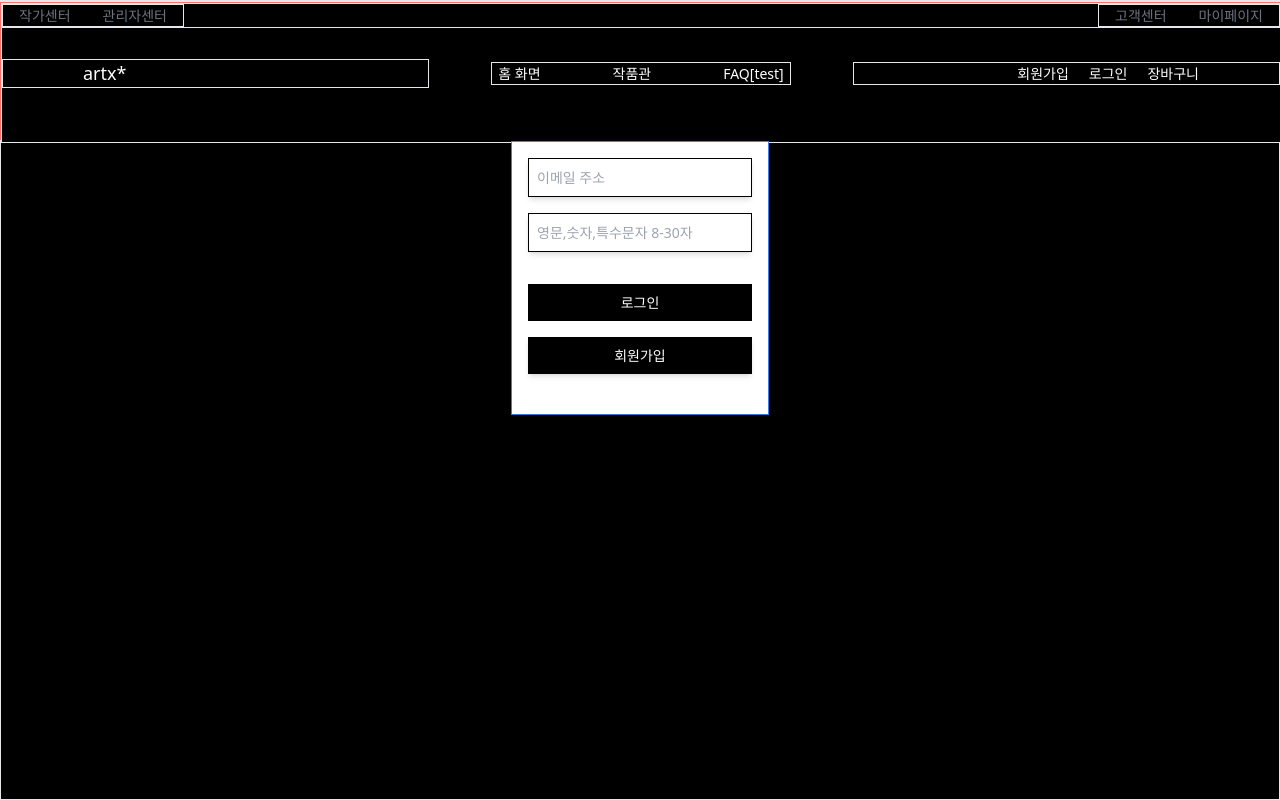
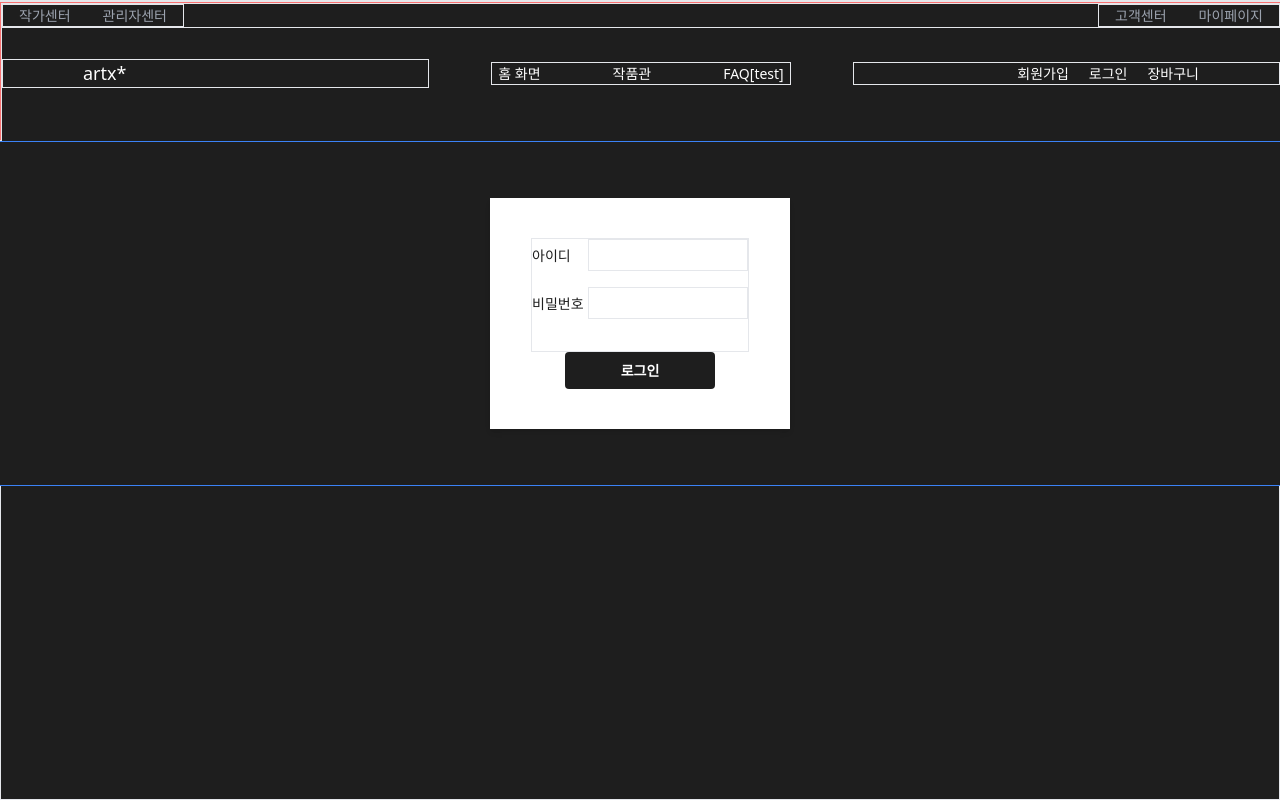
Before and after one commit to m-artx/artx-client, a React (Create React App) app: page /login in a window 1280 px wide. Built offline with nearby package versions, Linux system fonts and the light colour scheme.

Commit message:
ARTX-110 login page2

```diff
--- a/src/components/Header.jsx
+++ b/src/components/Header.jsx
@@ -69,7 +69,7 @@ function Header() {
     return (
         <div className=" w-screen max-w-[1300px] border border-red-400">
             {/* 작가센터, 관리자센터, 마이페이지 */}
-            <div className="absolute flex w-screen h-[25px] max-w-[1300px] justify-between border text-gray-500">
+            <div className="absolute flex w-screen h-[25px] max-w-[1300px] justify-between border text-gray-400">
                 <div className="flex border justify-end items-center ">
                         <Link to="/Artist">
                             <div className="px-4">작가센터</div>
--- a/src/components/shared/InputBox.jsx
+++ b/src/components/shared/InputBox.jsx
@@ -13,7 +13,7 @@ import { MdCheckCircle, MdCancel } from 'react-icons/md'; // 필요한 아이콘
 // isDuplicateChecking 중복 체크 결과값이 '완료'라면 글씨만 파란색으로, '중복확인'이라면 파란색 border로 바꿔준다
 
 function InputBox({ label, name, type, value, onChange, error, placeholder, onDuplicateCheck, isDuplicateChecking }) {
-    const errorMessageStyle = error === '완료' ? 'text-blue-500' : 'text-red-300';
+    const errorMessageStyle = error === '완료' ? 'text-blue-500' : 'text-red-400';
 
     return (
         <div className="mb- bg-white w-[300px]">
@@ -29,7 +29,7 @@ function InputBox({ label, name, type, value, onChange, error, placeholder, onDu
                     value={value}
                     onChange={onChange}
                     required
-                    placeholder={placeholder}
+                    // placeholder={placeholder}
                     autoComplete="new-password" // 경고해제용
                 />
                 {/* 중복체크박스 부분 */}
--- a/src/components/shared/Layout.jsx
+++ b/src/components/shared/Layout.jsx
@@ -4,13 +4,14 @@ import Header from '../Header';
 
 export default function Layout() {
    return (
-      <div className="flex flex-col items-center h-screen max-w-screen bg-black text-white  border-box font-sans border text-sm">
-         <div className="flex justify-center h-[140px] max-w-[1500px] min-h-[140px] border">
+      <div className="flex flex-col items-center h-screen max-w-screen text-white  border-box font-sans border text-sm">
+         <div className="flex justify-center h-[140px] max-w-[1300px] min-h-[140px] border">
             <Header />
          </div>
-         <div className="flex justify-center border border-blue-500 h-screen-140  ">{<Outlet />}</div>
+         <div className="flex justify-center border border-blue-500 h-screen-140 max-w-[1300px]"
+         >{<Outlet />}</div>
          {/* Outlet는 중첩된 라우트의 자식 라우트들이 랜더링된다 */}
-         <div className="flex items-end justify-center max-w-[1500px]">{/* <Footer /> */}</div>
+         <div className="flex items-end justify-center max-w-[1300px]">{/* <Footer /> */}</div>
       </div>
    );
 }
--- a/src/index.css
+++ b/src/index.css
@@ -10,7 +10,7 @@
 * {
    min-height: 0;
    min-width: 0;
-   background: black;
+   background: rgb(30 30 30);
 }
 
 body {
--- a/src/pages/MainPage.jsx
+++ b/src/pages/MainPage.jsx
@@ -40,7 +40,7 @@ function MainPage() {
    };
 
    return (
-      <div className="flex items-center flex-col border max-w-[1300px]">
+      <div className="flex items-center flex-col border-4 max-w-[1300px] ">
          <div className="flex flex-col items-center justify-center border border-blue-700 max-w-[1300px] h-[1000px]">
             {/* <div className="h-[100px]">
                <Search onChange={handleSearch} />
@@ -72,8 +72,8 @@ function MainPage() {
             </div>
          </div>
 
-         <div className="flex w-full">
-            <div className="flex flex-col w-full items-center pt-2 border yellow-purple-800 overflow-hidden h-[400px]">
+         <div className="flex w-[1300px]">
+            <div className="flex flex-col w-full items-center pt-2 border yellow-purple-800 overflow-hidden h-[380px]">
                <p className="p-3">둘러보기</p>
                <div className="flex border w-screen justify-center">
                   <CategorySlider />
--- a/src/pages/userPages/LoginPage.jsx
+++ b/src/pages/userPages/LoginPage.jsx
@@ -3,74 +3,85 @@ import { Link } from 'react-router-dom';
 import { useDispatch } from 'react-redux';
 import { loginUser } from '../../store/userSlice';
 import axios from 'axios';
+import customAxios from '../../store/customAxios';
+
+// 아이디와 비번을 입력받는다
+// 아이디와 비밀번호 서버에 있는지 확인하고 각각의 값이 일치하는지 확인한다
+// 예외처리 1. 없는 아이디는 없는 아이디라고 한다
+//        2. 패스워드가 틀린경우 입력을 잘해달라고 한다
+// 아이디가 일치하면 서버를 이용(?)하여 알맞은 데이터를 불러온 뒤 화면구성을 변경한다
+//       1. 아이디가 관리자/작가/유저중 한사람인지 판단하고 연관된 헤더처리를 해준다.
+//          (상단에 유저상태별 메뉴 추가, 장바구니부분 앞에 회원가입,로그인을 지우고 아이디를 띄운다.)
 
 export default function LoginPage() {
     const [userId, setUserId] = useState('');
     const [password, setPassword] = useState('');
-   const [passwordError, setPasswordError] = useState('');
+    const [message, setMessage] = useState('');
 
-   const dispatch = useDispatch();
+    const dispatch = useDispatch(); //디스패치 일단선언(?)
 
-   const handleLogin = (e) => {
+    const handleLogin = async (e) => {
         e.preventDefault();
 
-      // 비밀번호 유효성 검사 정규표현식
-      const passwordRegex = /^(?=.*[A-Za-z])(?=.*\d)(?=.*[$@$!%*#?&])[A-Za-z\d$@$!%*#?&]{8,30}$/;
-
-      // 비밀번호 유효성 검사
-      if (!passwordRegex.test(password)) {
-         setPasswordError('비밀번호를 정확히 입력해주세요.');
+        try {
+            const response = await customAxios.post('/api/auth/login', { userId, password });
+            const userInfo = response.data;
+            if (!userInfo) {
+                setMessage('아이디가 존재하지 않습니다. 다시한번 확인해주세요.');
+                return;
+            }
+            if (!userInfo.validPassword) {
+                setMessage('비밀번호를 다시한번 입력해주세요.');
                 return;
             }
 
-      // 사용자 정보를 서버로 전송
-      axios
-         .post('여기에 API 엔드포인트 URL', { userId, password })
-         .then((response) => {
-            const userInfo = response.data;
             dispatch(loginUser(userInfo));
-            console.log('로그인 성공');
-         })
-         .catch((error) => {
-            console.error('로그인 실패', error);
-         });
+            console.log('로그인성공');
+
+            //유저 롤에 따라 헤드부분 메뉴 구현
+            updateUIBasedOnUserRole(userInfo.role);
+        } catch (error) {
+            console.error('로그인실패', error);
+            setMessage('로그인이 실패하였습니다.');
+        }
+    };
+
+    const updateUIBasedOnUserRole = (role) => {
+        //유저 롤에 따라 헤드부분 메뉴 구현
     };
 
     return (
-      <div className="flex justify-center items-center">
-         <form className="w-64 p-4 bg-white shadow-md" onSubmit={handleLogin}>
-            <div className="mb-4 text-black">
+        <div className="flex justify-center items-center w-[1300px] p-10">
+            <form
+                className="w-[300px] p-10 my-4 h-100p-140 bg-white shadow-md flex items-center flex-col h-aut text-black"
+                onSubmit={handleLogin}
+            >
+                <div className="bg-white pb-4 border">
+                    <div className="mb-4 text-black bg-white flex items-center">
+                        <div className="bg-white w-14">아이디</div>
                         <input
-                  className="w-full p-2 border bg-white border-black shadow-md"
-                  type="email"
-                  id="username"
-                  name="username"
-                  placeholder="이메일 주소"
+                            className="p-2 bg-white border focus:outline-none h-8 w-[160px]"
+                            type="text"
                             value={userId}
                             onChange={(e) => setUserId(e.target.value)}
                         />
                     </div>
-            <div className="mb-4">
+                    <div className="mb-4 text-black bg-white flex items-center">
+                        <div className="bg-white w-14">비밀번호</div>
                         <input
-                  className={`w-full p-2 border ${'bg-white border-black text-black'} shadow-md text-black`}
+                            className="p-2 bg-white border focus:outline-none h-8 w-[160px]"
                             type="password"
-                  id="password"
-                  name="password"
-                  placeholder="영문,숫자,특수문자 8-30자"
                             value={password}
-                  onChange={(e) => {
-                     setPassword(e.target.value);
-                     setPasswordError('');
-                  }}
+                            onChange={(e) => setPassword(e.target.value)}
                         />
-               {passwordError && <p className="text-red-500 text-sm mt-1 bg-white ">{passwordError}</p>}
                     </div>
-            <button type="submit" className="w-full p-2 bg-black text-white mt-4">
+                </div>
+                <button
+                    type="submit"
+                    className="bg-black text-white font-bold py-2 px-4 w-[150px] rounded hover:bg-gray-700 focus:outline-none focus:shadow-outline"
+                >
                     로그인
                 </button>
-            <Link to="/signup">
-               <button className="w-full p-2 mt-4 mb-6 bg-black text-white shadow-md">회원가입</button>
-            </Link>
             </form>
         </div>
     );
--- a/src/store/customAxios.js
+++ b/src/store/customAxios.js
@@ -1,3 +1,4 @@
+//customAxios
 import axios from 'axios';
 import { REACT_APP_ARTX_BASE_URL } from "../utils/env"
 
@@ -9,6 +10,10 @@ const url = REACT_APP_ARTX_BASE_URL;
 const instance = axios.create({
    baseURL: url,
    withCredentials: false,
+   //CORS 관련이다 허용할거냐 안할거냐를 세팅하는부분
+   //모든 도메인 다 와일드 카드 상태
+   //false로 해도 괜찮은건지?
+   //크램폴린이라서 이런건지?
 
    // baseUrl axios 인스턴스 구성 중 하나로 이 인스턴스에 보내는 모든 요청의 기본 url 주소를 설정한다
    // withCredentials axios 인스턴스 구성 중 하나로 요청에 자격 증명(쿠키, 인증 등)을 포함시킬지 여부를 설정한다
--- a/tailwind.config.js
+++ b/tailwind.config.js
@@ -23,6 +23,9 @@ module.exports = {
       height: {
         'h-100p-140': 'calc(100vh - 140px)',
       },
+      colors: {
+        black: 'rgb(30, 30, 30)', // Redefine black color to rgb(30, 30, 30)
+      },
     },
     screens: {
       sm: { max: '599px' },
```
Also changed, not shown: src/pages/userPages/SignUpPage.jsx (+8 -10 lines). Lines whose indentation alone changed are shown as unchanged.
